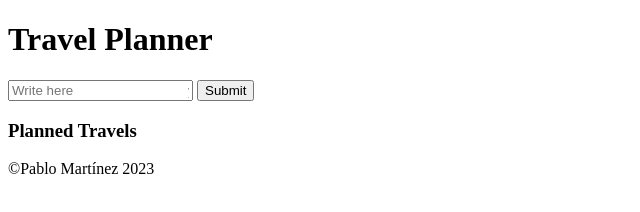
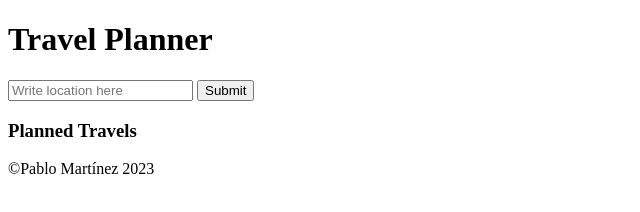
Before and after one commit to pablomartan/travel-app, a plain HTML site: page src/client/html/index.html in a window 1280 px wide. Shown: the full height of the page, 0-640 px from the left. Drawn offline with Linux system fonts and the light colour scheme.

Commit message:
feat: made placeholder text shorter

```diff
--- a/src/client/html/index.html
+++ b/src/client/html/index.html
@@ -12,8 +12,7 @@
         <section id="planner-container">
             <section id="form-container">
                 <form id="location-form" action="submit">
-                    <input id="location-input" type="text" placeholder="Write here
-                               your desired location!">
+                    <input id="location-input" type="text" placeholder="Write location here">
                     <input id="location-submit" type="submit">
                 </form>
             </section>
```
